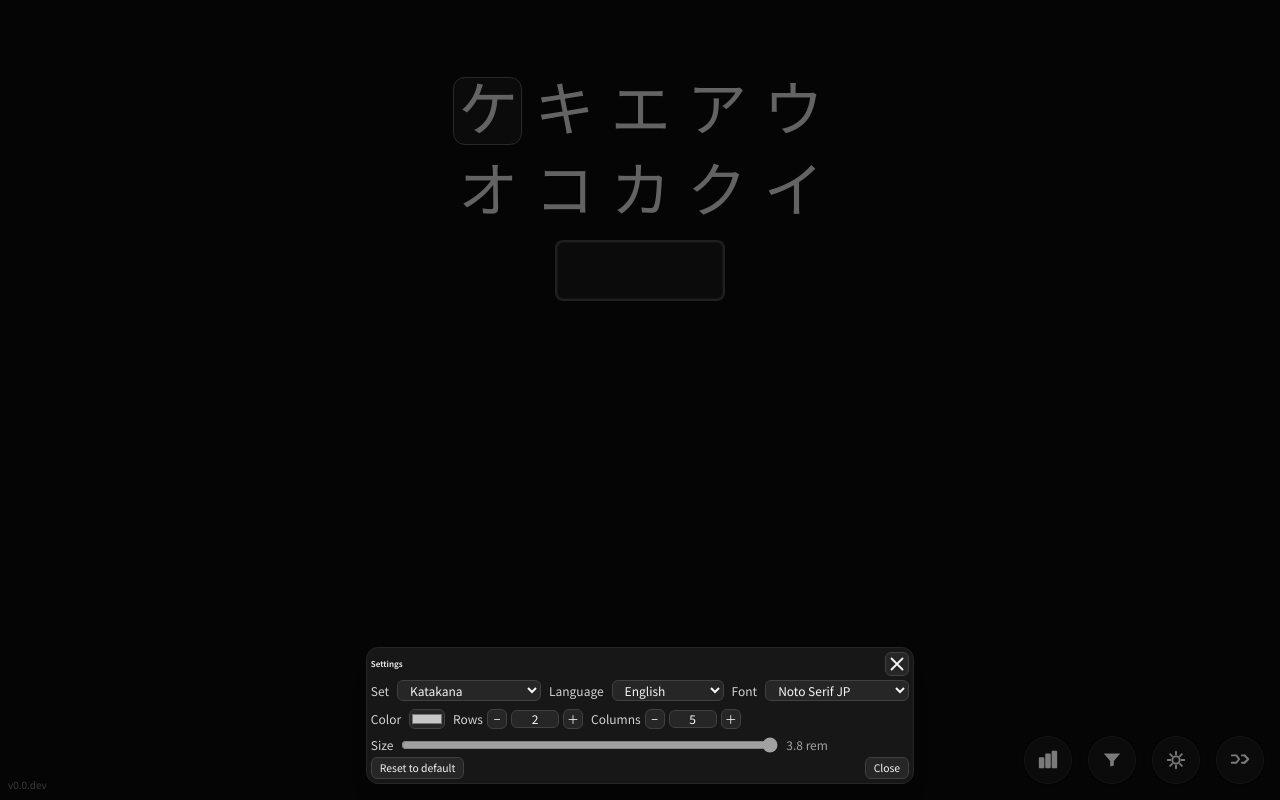
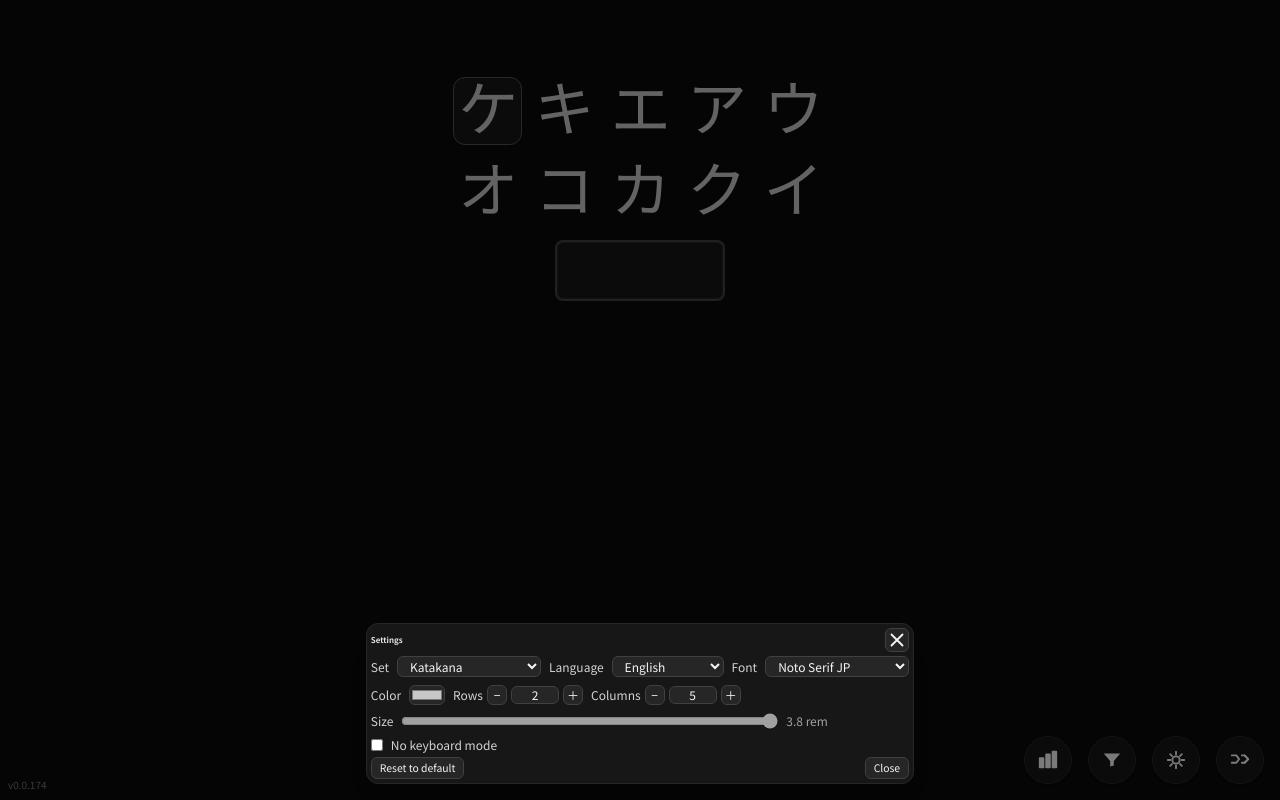
Before and after one commit to paltin/katakana, a React (Vite) app: page / in a window 1280 px wide. Both pictures are taken after a click on the button 1176 px from the left and 760 px from the top of the page. Built offline with nearby package versions, Linux system fonts and the light colour scheme; a web font is replaced by a local one.

Commit message:
Keyboardless mode: hide input; configurable options count (max 10); fixed-size option buttons; ensure grid fills rows×cols; settings UI toggle and options; add KeyboardlessOptions component

```diff
--- a/src/App.tsx
+++ b/src/App.tsx
@@ -18,6 +18,7 @@ import { romajiToCyrillicVariants } from './utils/cyrillicKana';
 import { FabBar } from './components/FabBar';
 import { IconHint } from './components/icons';
 import { APP_VERSION } from './version';
+import { KeyboardlessOptions } from './components/KeyboardlessOptions';
 
 export default function App() {
   return (
@@ -94,12 +95,13 @@ function InnerApp() {
           fontFamily={settings.kanaFont}
           highlightRomajiColors={highlighted}
         />
+        {!(settings as any).keyboardlessMode && (
         <AnswerInput
           value={input}
           onChange={(e) => { if(e.target.value && e.target.value.length>0) disableHint(); handleInputChange(e); }}
           fontRem={settings.charRem}
-          autoFocus={!anyOverlayOpen}
-          readOnly={anyOverlayOpen}
+          autoFocus={!anyOverlayOpen && !(settings as any).keyboardlessMode}
+          readOnly={anyOverlayOpen || (settings as any).keyboardlessMode}
           resetSeq={currentIndex}
           trailing={(
             <button
@@ -112,6 +114,16 @@ function InnerApp() {
             </button>
           )}
         />
+        )}
+        {(settings as any).keyboardlessMode && (
+          <KeyboardlessOptions
+            current={current}
+            selection={selection}
+            settings={settings as any}
+            disableHint={disableHint}
+            onPick={(val) => handleInputChange({ target: { value: val } } as any)}
+          />
+        )}
         <FabBar
           onShuffle={reshuffle}
           onOpenStats={() => { blurActive(); setStatsOpen(true); }}
--- /dev/null
+++ b/src/components/KeyboardlessOptions.tsx
@@ -0,0 +1,64 @@
+import type { Kana } from '../data/katakana';
+import type { Settings } from '../settings';
+import { kanjiToDigitString } from '../utils/kanjiNumeric';
+import { localizedMeaningFromKana } from '../utils/i18n';
+import { pickRandomFill, shuffleInPlace } from '../utils/random';
+import { requiredLength } from '../utils/romaji';
+import { useCharacterSet } from '../data/useCharacterSet';
+
+type Props = {
+  current?: Kana;
+  selection: Kana[];
+  settings: Settings;
+  onPick: (value: string) => void;
+  disableHint: () => void;
+};
+
+export function KeyboardlessOptions({ current, selection, settings, onPick, disableHint }: Props) {
+  if (!current) return null;
+  const full = useCharacterSet();
+  const byMeaning = (settings.script === 'kanji' || settings.script === 'radicals') && (settings as any).kanjiByMeaning;
+  const makeLabel = (k: any): string => {
+    if (byMeaning) return kanjiToDigitString(k.kana) ?? localizedMeaningFromKana(k, settings.lang) ?? '';
+    const need = requiredLength(k.romaji);
+    return k.romaji.slice(0, need);
+  };
+  const expected = makeLabel(current as any);
+  const total = Math.min(Math.max(2, settings.keyboardlessOptions ?? 4), 10);
+  const needDistractors = Math.max(0, total - 1);
+
+  // Build a pool of unique candidate labels from the full active set for maximum diversity
+  const allLabelsSet = new Set<string>();
+  for (const k of full) {
+    const label = makeLabel(k as any);
+    if (label) allLabelsSet.add(label);
+  }
+  allLabelsSet.delete(expected);
+  const allLabels = Array.from(allLabelsSet);
+  shuffleInPlace(allLabels);
+  let distractors = allLabels.slice(0, needDistractors);
+  // If still short, fall back to current selection sampling (deduped)
+  if (distractors.length < needDistractors) {
+    const extra = pickRandomFill(selection.filter((k) => k !== current), needDistractors - distractors.length)
+      .map((k) => makeLabel(k as any))
+      .filter((x) => x && x !== expected && !distractors.includes(x));
+    distractors = distractors.concat(extra);
+  }
+  const unique = [expected, ...distractors].slice(0, total);
+  shuffleInPlace(unique);
+  return (
+    <div className="mt-4 flex justify-center flex-wrap gap-2">
+      {unique.map((opt, i) => (
+        <button
+          key={i}
+          type="button"
+          className="h-10 w-12 rounded-md border border-neutral-800 bg-neutral-900 text-sm hover:bg-neutral-800 flex items-center justify-center truncate"
+          onClick={() => { disableHint(); onPick(opt); }}
+          title={opt}
+        >
+          {opt}
+        </button>
+      ))}
+    </div>
+  );
+}
--- a/src/components/SettingsPanel.tsx
+++ b/src/components/SettingsPanel.tsx
@@ -144,7 +144,42 @@ export function SettingsPanel({ open, onClose }: Props) {
             />
             <span className="text-xs text-neutral-400 whitespace-nowrap">{settings.charRem.toFixed(1)} rem</span>
           </label>
+          <label className="flex items-center gap-2">
+            <input
+              type="checkbox"
+              checked={!!settings.keyboardlessMode}
+              onChange={(e) => update({ keyboardlessMode: e.target.checked })}
+              className="h-3 w-3 rounded border border-neutral-700 bg-neutral-800"
+            />
+            <span className="text-xs text-neutral-300">No keyboard mode</span>
+          </label>
 
+          {settings.keyboardlessMode && (
+            <div className="flex items-center gap-2">
+              <span className="text-xs text-neutral-300">Options</span>
+              <div className="inline-flex items-center gap-1">
+                <button
+                  type="button"
+                  aria-label="Decrease options"
+                  className="h-5 w-5 rounded-md border border-neutral-700 bg-neutral-800 text-xs hover:bg-neutral-700"
+                  onClick={() => update({ keyboardlessOptions: Math.max(2, settings.keyboardlessOptions - 1) })}
+                >-</button>
+                <input
+                  type="text"
+                  readOnly
+                  inputMode="none"
+                  value={settings.keyboardlessOptions}
+                  className="w-12 text-center rounded-md border border-neutral-700 bg-neutral-800 px-2 py-0 text-xs select-none"
+                />
+                <button
+                  type="button"
+                  aria-label="Increase options"
+                  className="h-5 w-5 rounded-md border border-neutral-700 bg-neutral-800 text-xs hover:bg-neutral-700"
+                  onClick={() => update({ keyboardlessOptions: Math.min(10, settings.keyboardlessOptions + 1) })}
+                >+</button>
+              </div>
+            </div>
+          )}
 
         </div>
 
--- a/src/hooks/useTrainer.ts
+++ b/src/hooks/useTrainer.ts
@@ -75,8 +75,11 @@ export function useTrainer(): TrainerReturn {
     // Expected counts proportional to weights
     const expected = rawWeights.map((w) => (sumRaw > 0 ? (n * w) / sumRaw : 0));
     // Ensure enough capacity when pool is smaller than N: allow fair duplicates
-    const baseCap = pool.length > 0 ? Math.max(1, Math.min(maxDup, Math.ceil(n / pool.length))) : 1;
-    const caps = scores.map((s) => (s > 0 ? maxDup : baseCap));
+    // Ensure we always have capacity to fill N slots
+    const neededPerItem = pool.length > 0 ? Math.ceil(n / pool.length) : 1;
+    const effMaxDup = Math.max(maxDup, neededPerItem);
+    const baseCap = pool.length > 0 ? Math.max(1, neededPerItem) : 1;
+    const caps = scores.map((s) => (s > 0 ? effMaxDup : baseCap));
 
     // Start with floors under caps
     const counts = expected.map((e, i) => Math.min(caps[i], Math.floor(e)));
@@ -97,7 +100,11 @@ export function useTrainer(): TrainerReturn {
         .map((c, i) => ({ i, room: caps[i] - c, r: expected[i] - Math.floor(expected[i]) }))
         .filter((x) => x.room > 0)
         .sort((a, b) => b.r - a.r);
-      if (candidates.length === 0) break;
+      if (candidates.length === 0) {
+        // As a last resort, ignore caps and fill round-robin to reach N
+        for (let i = 0; i < counts.length && used < n; i++) { counts[i]++; used++; }
+        break;
+      }
       counts[candidates[0].i]++; used++;
     }
 
--- a/src/settings.ts
+++ b/src/settings.ts
@@ -9,6 +9,8 @@ export type Settings = {
   script: 'katakana' | 'hiragana' | 'kanji' | 'radicals'; // active character set
   kanjiByMeaning: boolean; // in kanji mode, answer by meaning
   lang: 'en' | 'ru'; // UI/labels language
+  keyboardlessMode: boolean; // answer with buttons, no keyboard
+  keyboardlessOptions: number; // number of answer choices (2..10)
 };
 
 export const DEFAULT_SETTINGS: Settings = {
@@ -22,6 +24,8 @@ export const DEFAULT_SETTINGS: Settings = {
   script: 'katakana',
   kanjiByMeaning: false,
   lang: 'en',
+  keyboardlessMode: false,
+  keyboardlessOptions: 4,
 };
 
 const KEY = 'katakana.trainer.settings.v1';
@@ -71,5 +75,7 @@ function sanitizeSettings(obj: any): Settings {
   const allowedLangs = new Set(['en','ru']);
   const rawLang = typeof obj?.lang === 'string' ? obj.lang : DEFAULT_SETTINGS.lang;
   const lang = (allowedLangs.has(rawLang) ? rawLang : DEFAULT_SETTINGS.lang) as 'en'|'ru';
-  return { rows, cols, charRem, hintThreshold, study, kanaColor, kanaFont, script, kanjiByMeaning, lang };
+  const keyboardlessMode = Boolean(obj?.keyboardlessMode ?? DEFAULT_SETTINGS.keyboardlessMode);
+  const keyboardlessOptions = clamp(Number(obj?.keyboardlessOptions ?? DEFAULT_SETTINGS.keyboardlessOptions), 2, 10);
+  return { rows, cols, charRem, hintThreshold, study, kanaColor, kanaFont, script, kanjiByMeaning, lang, keyboardlessMode, keyboardlessOptions };
 }
--- a/src/version.ts
+++ b/src/version.ts
@@ -1,4 +1,4 @@
-// Fallback version for local dev; overwritten by scripts/gen_version.cjs during CI build
-export const APP_VERSION = 'v0.0.dev';
-export const APP_COMMIT = 'dev';
-export const BUILD_TIME = '';
+// This file is generated by scripts/gen_version.cjs during build
+export const APP_VERSION = 'v0.0.174';
+export const APP_COMMIT = '1043fe3';
+export const BUILD_TIME = '2025-11-09T20:12:52.254Z';
```
